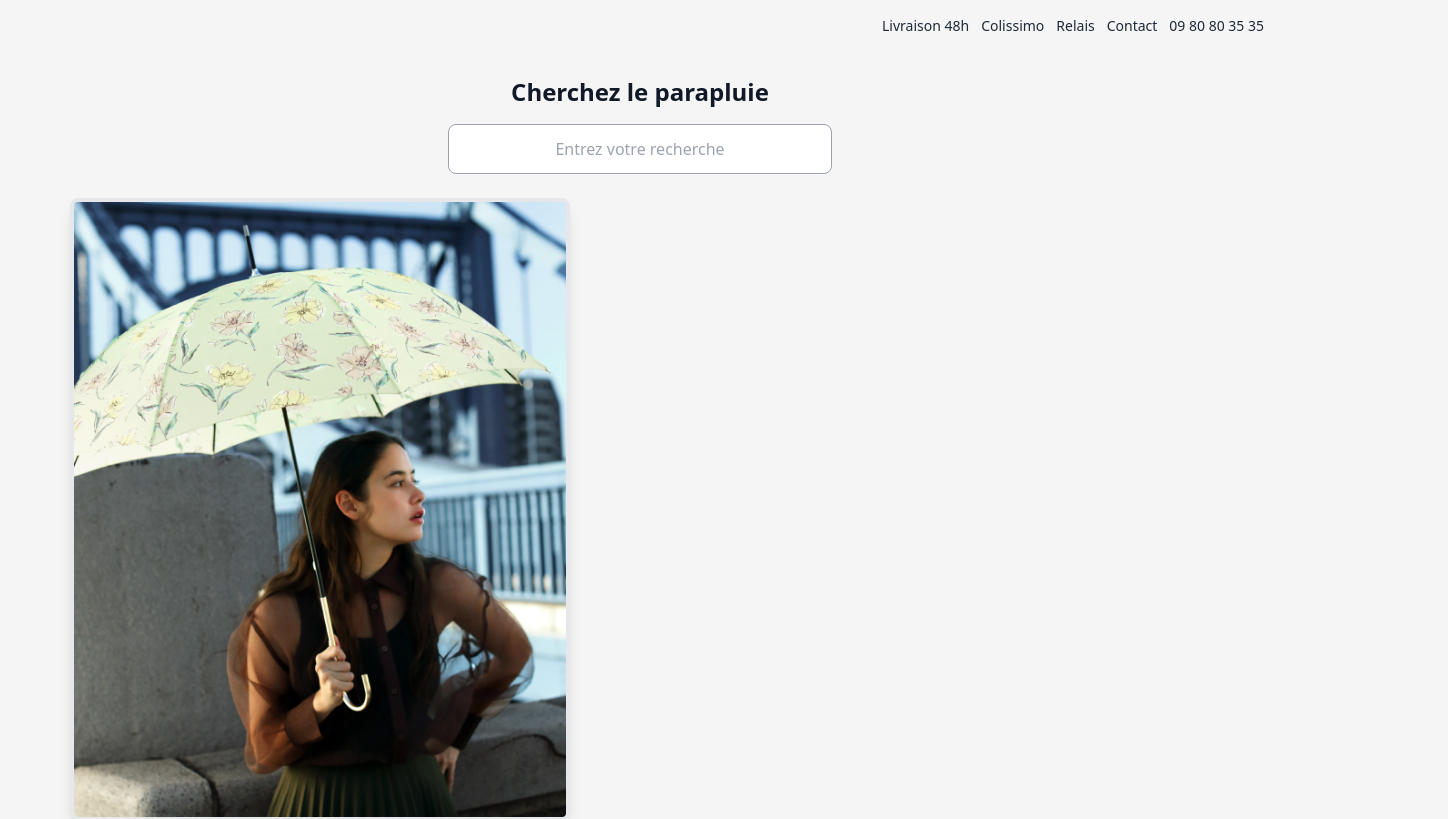
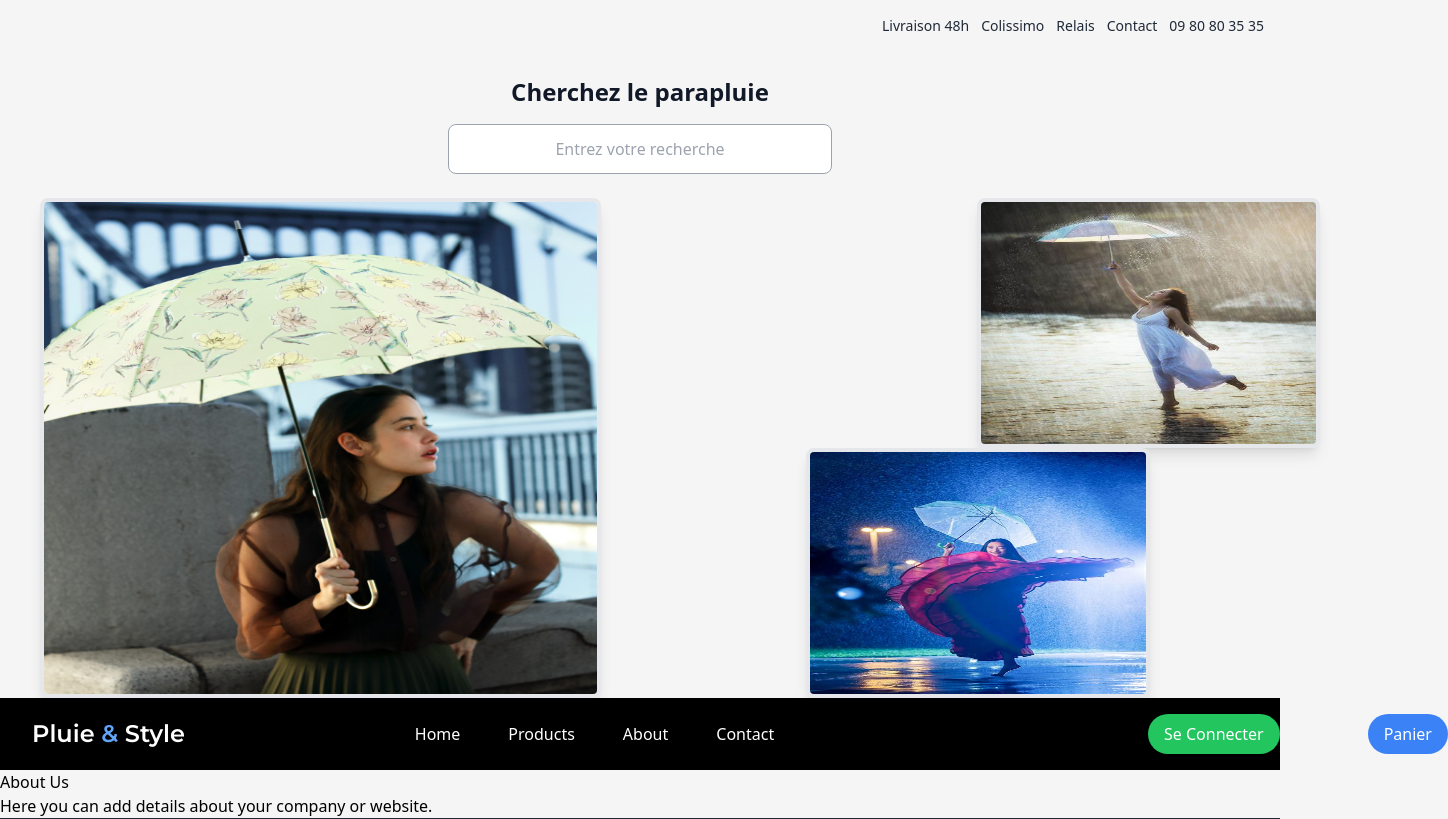
Before and after one commit to hicham-akil/reactproject, a React (Vite) app in the folder my-app/: page /about in a window 1280 px wide. Shown: the top 819 px of the page, 1448 px wide, since content can reach past the window. Built offline with nearby package versions, Linux system fonts and the light colour scheme; the HTML template or start-up script is replaced by a standard one.

Commit message:
some new styling

```diff
--- a/my-app/src/comp/compelementdata.jsx
+++ b/my-app/src/comp/compelementdata.jsx
@@ -18,18 +18,20 @@ export default function Data() {
   };
 
   return (
-    <div className="flex flex-col mt-auto pt-6" style={{ marginTop: "35%" }}>
+    <div className="flex flex-col mt-auto pt-6" >
+      <h1 className="text-2xl text-center mt-20 ">  New Arrivals</h1>
+      <p className="text-center">Lorem ipsum dolor sit amet, consectetur adipisicing elit. Officia, perspiciatis.</p>
       <div className="grid grid-cols-1 sm:grid-cols-2 md:grid-cols-4 gap-6 p-6">
         {items.map((item) => (
           <div
             key={item.id}
-            className="bg-white p-4 rounded-lg shadow-md flex flex-col justify-between"
+            className="bg-light-gray p-4 rounded-lg shadow-md flex flex-col justify-between" style={{width:"350px",height:"350px"}}
           >
             <img
               style={{ width: "150px" }}
               src={item.src}
               alt={`Image for ${item.p}`}
-              className="w-full h-32 object-cover rounded mb-3"
+              className="w-full translate-x-20 h-32 object-cover rounded mb-3"
             />
             <h3 className="text-lg font-semibold text-gray-800 text-center">
               {item.p}
--- a/my-app/src/comp/headercomp.jsx
+++ b/my-app/src/comp/headercomp.jsx
@@ -1,4 +1,6 @@
 import pic from '../img/girl.jpg';
+import pic2 from '../img/OIP.jpg';
+import pic3 from '../img/oop.jpg';
 
 function Header() {
   return (
@@ -30,15 +32,28 @@ function Header() {
           className="border border-gray-400 rounded-lg p-3 w-64 sm:w-72 md:w-96 text-center"
           placeholder="Entrez votre recherche"
         />
-        <div className="mt-6 relative right-1/4">
-          <img
-            src={pic}
-            alt="Girl with umbrella"
-            className="w-70 sm:w-96 md:w-[400px] lg:w-[500px] rounded-lg shadow-lg transform hover:scale-105 hover:shadow-2xl transition duration-300 ease-in-out border-4"
-            />
+      </div>
+      <div className="mt-6 w-full flex flex-col sm:flex-row  space-x-4">
 
-        </div>
-      </div>
+  <img
+    src={pic}
+    alt="Girl with umbrella"
+    className="w-[300px]  translate-x-[40px] sm:w-[350px] md:w-[400px] lg:w-[350px] rounded-lg shadow-lg border-4" style={{width:"900px",height:"500px"}}
+  />
+
+
+  <img
+    src={pic2}
+    alt="Girl with umbrella2"
+    className="w-[400px] translate-x-[400px] sm:w-[550px] md:w-[600px] lg:w-[550px] rounded-lg shadow-lg border-4" style={{height:"250px"}}
+  />
+  <img
+    src={pic3}
+    alt="Girl with umbrella3"
+    className="w-[400px] relative  translate-y-[250px]  sm:w-[550px] md:w-[600px] lg:w-[550px] rounded-lg shadow-lg border-4" style={{height:"250px", right:"130px"}}
+  />
+</div>
+
     </>
   );
 }
--- a/my-app/src/comp/navbar.jsx
+++ b/my-app/src/comp/navbar.jsx
@@ -25,7 +25,7 @@ function Nav() {
 
   useEffect(() => {
     const handleScroll = () => {
-      setNavBackground(window.scrollY > 10);
+      setNavBackground(window.scrollY > 5);
     };
     window.addEventListener('scroll', handleScroll);
     return () => window.removeEventListener('scroll', handleScroll);
@@ -85,27 +85,41 @@ function Nav() {
           Pluie <span className="text-blue-400">&</span> Style
         </h1>
         <div className="menu flex space-x-12">
-          <a href="#" className="relative group hover:text-gray-400">Home</a>
-          <a href="#" className="relative group hover:text-gray-400">Products</a>
-          <a href="#" className="relative group hover:text-gray-400">About</a>
-          <a href="#" className="relative group hover:text-gray-400">Contact</a>
-        </div>
-        <button
+  <a href="#" className="relative group hover:text-gray-400">
+    Home
+    <span className="absolute left-0 -top-1 w-0 h-1 bg-blue-500 transition-all duration-300 group-hover:w-full"></span>
+  </a>
+  <a href="#" className="relative group hover:text-gray-400">
+    Products
+    <span className="absolute left-0 -top-1 w-0 h-1 bg-blue-500 transition-all duration-300 group-hover:w-full"></span>
+  </a>
+  <a href="#" className="relative group hover:text-gray-400">
+    About
+    <span className="absolute left-0 -top-1 w-0 h-1 bg-blue-500 transition-all duration-300 group-hover:w-full"></span>
+  </a>
+  <a href="#" className="relative group hover:text-gray-400">
+    Contact
+    <span className="absolute left-0 -top-1 w-0 h-1 bg-blue-500 transition-all duration-300 group-hover:w-full"></span>
+  </a>
+</div>
+
+
+        <div className="flex items-center  space-x-4">
+          {isAuthenticated && username && (
+            <span className="text-white translate-x-32 font-semibold">{username}!</span>
+          )}
+          <button
+            onClick={handleAuthClick}
+            className="bg-green-500 translate-x-32 text-white px-4 py-2 rounded-full hover:bg-green-600 ml-4"
+          >
+            {isAuthenticated ? 'Se Déconnecter' : 'Se Connecter'}
+          </button>
+          <button
           onClick={fetchOrderData}
-          className="bg-blue-500 text-white px-4 py-2 rounded-full hover:bg-blue-600"
+          className="bg-blue-500 translate-x-[200px] text-white px-4 py-2 rounded-full hover:bg-blue-600"
         >
           Panier
         </button>
-        <div className="flex items-center space-x-4">
-          {isAuthenticated && username && (
-            <span className="text-white font-semibold">Hello, {username}!</span>
-          )}
-          <button
-            onClick={handleAuthClick}
-            className="bg-green-500 text-white px-4 py-2 rounded-full hover:bg-green-600 ml-4"
-          >
-            {isAuthenticated ? 'Se Déconnecter' : 'Se Connecter'}
-          </button>
         </div>
       </div>
       {loading && <div className="text-center text-white mt-2">Chargement en cours...</div>}
--- a/my-app/tailwind.config.js
+++ b/my-app/tailwind.config.js
@@ -1,11 +1,16 @@
-// tailwind.config.js
+
 module.exports = {
   content: [
     "./index.html",
     "./src/**/*.{js,jsx,ts,tsx}",
   ],
   theme: {
-    extend: {},
+    extend: {
+      colors: {
+        beige: '#f5f5f5',
+        'light-gray': '#d3d3d3',
+      },
+    },
   },
   plugins: [],
 }
```
Also changed, not shown: my-app/src/img/OIP.jpg (added), my-app/src/img/oop.jpg (added).
